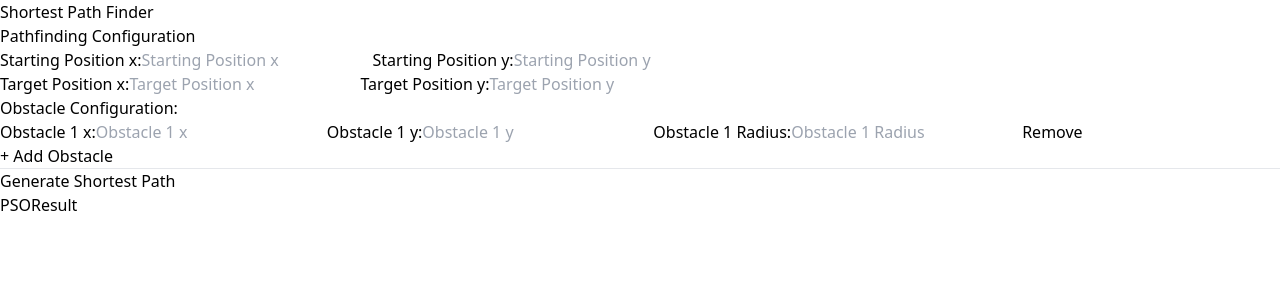
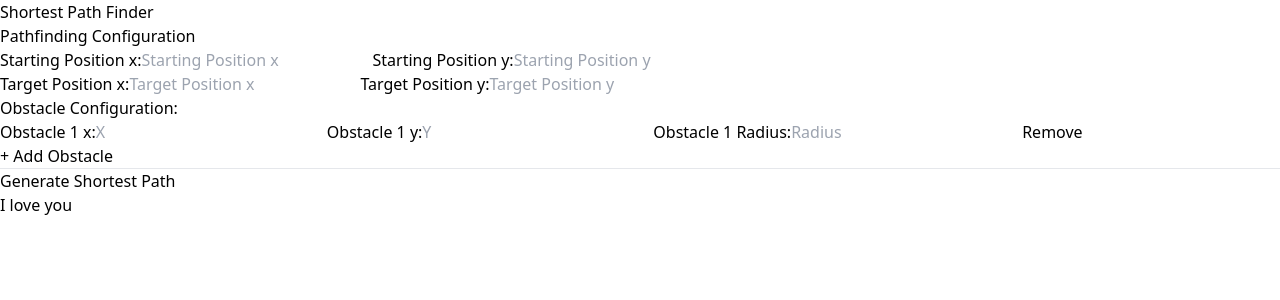
Before and after one commit to SusheelThapa/Shortest-Path, a React (Vite) app in the folder client/: page /path-finder in a window 1280 px wide. Shown: the top 300 px of the page. Built offline with nearby package versions, Linux system fonts and the light colour scheme.

Commit message:
Loading effect while doing api call

```diff
--- /dev/null
+++ b/client/src/components/CircularLoader/CircularLoader.jsx
@@ -0,0 +1,11 @@
+import { FaSpinner } from "react-icons/fa";
+
+const CircularLoader = () => {
+  return (
+    <div className="w-1/2 flex justify-center items-center h-full;">
+      <FaSpinner className="rounded-full w-12 h-12 animate-spin text-black" />
+    </div>
+  );
+};
+
+export default CircularLoader;
--- /dev/null
+++ b/client/src/components/CircularLoader/index.js
@@ -0,0 +1 @@
+export { default } from "./CircularLoader"
--- a/client/src/components/PSOForm/PSOForm.jsx
+++ b/client/src/components/PSOForm/PSOForm.jsx
@@ -9,7 +9,7 @@ const PSOForm = ({
 }) => {
   const { startingPosition, targetPosition, obstacles } = formState;
   return (
-    <div>
+    <div className="w-1/2">
       <div className="p-10 px-16 flex flex-col gap-4 w-4/5">
         <h2 className="text-4xl font-bold mb-4">Pathfinding Configuration</h2>
         <div className="flex gap-5">
@@ -70,7 +70,7 @@ const PSOForm = ({
               id={`obstacleX${index}`}
               className="w-full px-3 py-2 mb-2 border rounded-md focus:outline-none focus:border-blue-500"
               type="number"
-              placeholder={`Obstacle ${index + 1} x`}
+              placeholder={`X`}
               value={obstacle.x}
               onChange={(e) => onObstacleChange(index, "x", e.target.value)}
             />
@@ -81,7 +81,7 @@ const PSOForm = ({
               id={`obstacleY${index}`}
               className="w-full px-3 py-2 mb-2 border rounded-md focus:outline-none focus:border-blue-500"
               type="number"
-              placeholder={`Obstacle ${index + 1} y`}
+              placeholder={`Y`}
               value={obstacle.y}
               onChange={(e) => onObstacleChange(index, "y", e.target.value)}
             />
@@ -92,7 +92,7 @@ const PSOForm = ({
               id={`obstacleRadius${index}`}
               className="w-full px-3 py-2 mb-2 border rounded-md focus:outline-none focus:border-blue-500"
               type="number"
-              placeholder={`Obstacle ${index + 1} Radius`}
+              placeholder={`Radius`}
               value={obstacle.radius}
               onChange={(e) =>
                 onObstacleChange(index, "radius", e.target.value)
--- a/client/src/pages/PSO.jsx
+++ b/client/src/pages/PSO.jsx
@@ -2,8 +2,12 @@ import { useState } from "react";
 import Layout from "../layout/Layout";
 import PSOForm from "../components/PSOForm";
 import PSOResult from "../components/PSOResult";
+import CircularLoader from "../components/CircularLoader/CircularLoader";
 
 const PSO = () => {
+  const [loading, setLoading] = useState(false);
+  const [result] = useState(null);
+
   const [formState, setFormState] = useState({
     startingPosition: { x: "", y: "" },
     targetPosition: { x: "", y: "" },
@@ -50,9 +54,16 @@ const PSO = () => {
       ),
     }));
   };
+  const handlePSOSubmit = async () => {
+    setLoading(true);
 
-  const handlePSOSubmit = async () => {
-    console.log(formState);
+    try {
+      // Perform PSO logic or API call using formState
+    } catch (error) {
+      console.error("Error in PSO calculation:", error);
+    } finally {
+      setLoading(false);
+    }
   };
 
   return (
@@ -69,7 +80,13 @@ const PSO = () => {
             onObstacleChange={handleObstacleChange}
             onPSOSubmit={handlePSOSubmit}
           />
-          <PSOResult />
+          {loading ? (
+            <CircularLoader />
+          ) : result != null ? (
+            <PSOResult />
+          ) : (
+            "I love you"
+          )}
         </div>
       </div>
     </Layout>
```
